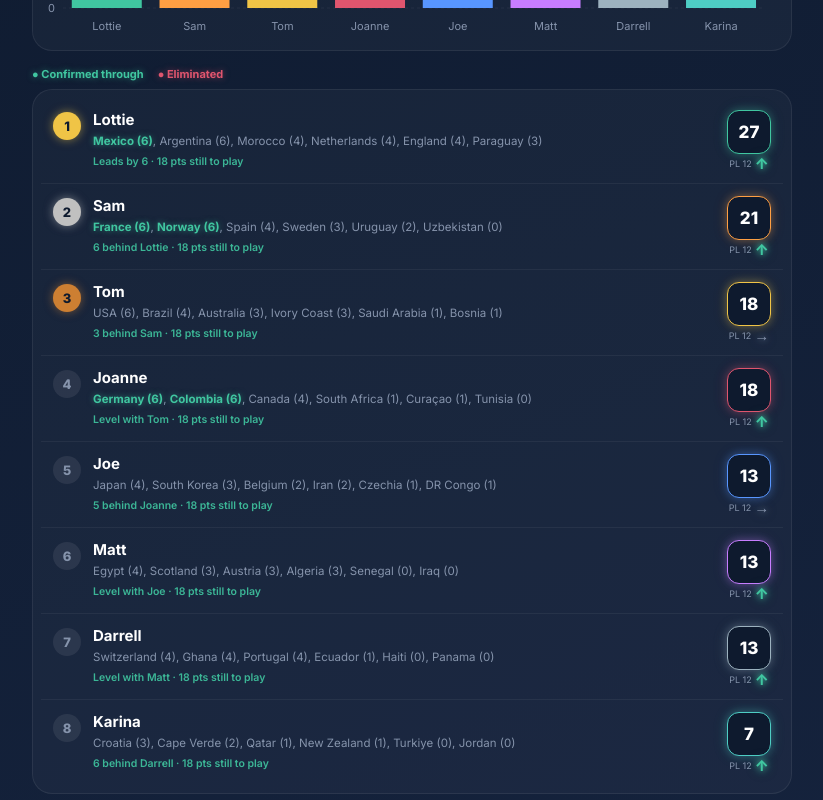
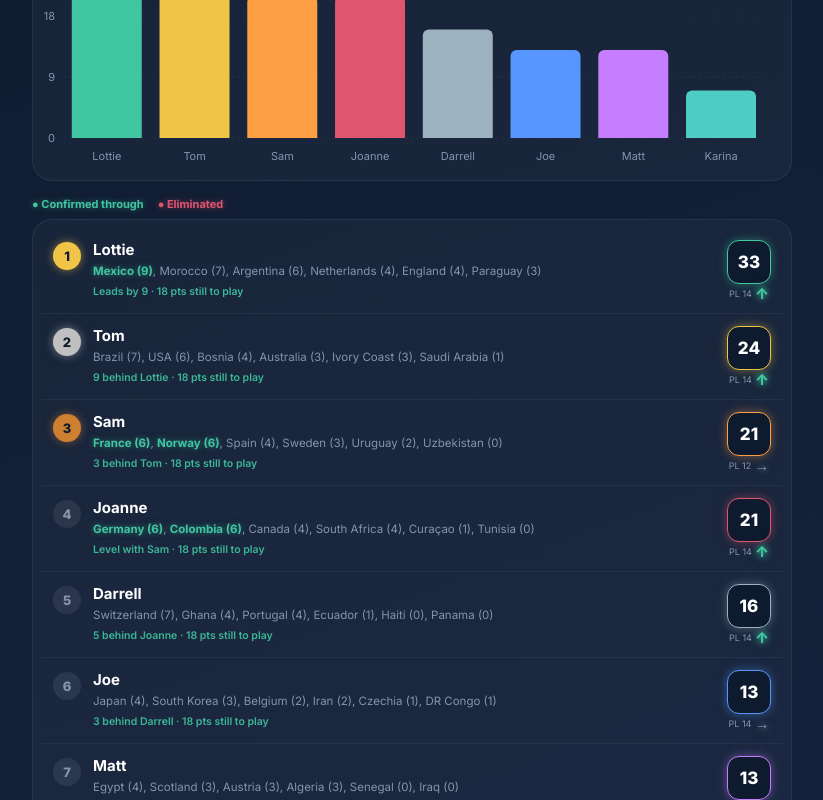
Before and after one commit to PortsDayOne/worldcup-sweepstake, a React (Vite) app in the folder sweepstake-site/: page / in a window 1280 px wide. Shown: the part 460-1260 px from the top of the page, without its empty margins (228-1051 px from the left). Built offline with nearby package versions, Linux system fonts and the light colour scheme.

Commit message:
Update data.js

```diff
--- a/sweepstake-site/src/data.js
+++ b/sweepstake-site/src/data.js
@@ -1,15 +1,15 @@
 // AUTO-GENERATED by update_scores.py — do not edit manually
-export const LAST_UPDATED = "24 June 2026 · after 50 matches";
+export const LAST_UPDATED = "24 June 2026 · after 56 matches";
 
 export const PLAYERS = [
-  { name: "Lottie", color: "#40C6A0", total: 27, played: 12, teams: "Mexico (6), Argentina (6), Morocco (4), Netherlands (4), England (4), Paraguay (3)" },
+  { name: "Lottie", color: "#40C6A0", total: 33, played: 14, teams: "Mexico (9), Morocco (7), Argentina (6), Netherlands (4), England (4), Paraguay (3)" },
+  { name: "Tom", color: "#F0C446", total: 24, played: 14, teams: "Brazil (7), USA (6), Bosnia (4), Australia (3), Ivory Coast (3), Saudi Arabia (1)" },
   { name: "Sam", color: "#FF9F43", total: 21, played: 12, teams: "France (6), Norway (6), Spain (4), Sweden (3), Uruguay (2), Uzbekistan (0)" },
-  { name: "Tom", color: "#F0C446", total: 18, played: 12, teams: "USA (6), Brazil (4), Australia (3), Ivory Coast (3), Saudi Arabia (1), Bosnia (1)" },
-  { name: "Joanne", color: "#E0556E", total: 18, played: 12, teams: "Germany (6), Colombia (6), Canada (4), South Africa (1), Curaçao (1), Tunisia (0)" },
-  { name: "Joe", color: "#5896FF", total: 13, played: 12, teams: "Japan (4), South Korea (3), Belgium (2), Iran (2), Czechia (1), DR Congo (1)" },
-  { name: "Matt", color: "#C77DFF", total: 13, played: 12, teams: "Egypt (4), Scotland (3), Austria (3), Algeria (3), Senegal (0), Iraq (0)" },
-  { name: "Darrell", color: "#9DB2BF", total: 13, played: 12, teams: "Switzerland (4), Ghana (4), Portugal (4), Ecuador (1), Haiti (0), Panama (0)" },
-  { name: "Karina", color: "#4ECDC4", total: 7, played: 12, teams: "Croatia (3), Cape Verde (2), Qatar (1), New Zealand (1), Turkiye (0), Jordan (0)" }
+  { name: "Joanne", color: "#E0556E", total: 21, played: 14, teams: "Germany (6), Colombia (6), Canada (4), South Africa (4), Curaçao (1), Tunisia (0)" },
+  { name: "Darrell", color: "#9DB2BF", total: 16, played: 14, teams: "Switzerland (7), Ghana (4), Portugal (4), Ecuador (1), Haiti (0), Panama (0)" },
+  { name: "Joe", color: "#5896FF", total: 13, played: 14, teams: "Japan (4), South Korea (3), Belgium (2), Iran (2), Czechia (1), DR Congo (1)" },
+  { name: "Matt", color: "#C77DFF", total: 13, played: 13, teams: "Egypt (4), Scotland (3), Austria (3), Algeria (3), Senegal (0), Iraq (0)" },
+  { name: "Karina", color: "#4ECDC4", total: 7, played: 13, teams: "Croatia (3), Cape Verde (2), Qatar (1), New Zealand (1), Turkiye (0), Jordan (0)" }
 ];
 
 export const PROGRESSION = [
@@ -26,12 +26,13 @@ export const PROGRESSION = [
   { day: "20 Jun", Lottie: 23, Tom: 17, Sam: 11, Joanne: 14, Joe: 7, Darrell: 8, Matt: 7, Karina: 2 },
   { day: "21 Jun", Lottie: 23, Tom: 18, Sam: 15, Joanne: 15, Joe: 13, Darrell: 9, Matt: 7, Karina: 4 },
   { day: "22 Jun", Lottie: 26, Tom: 18, Sam: 15, Joanne: 15, Joe: 13, Darrell: 9, Matt: 10, Karina: 4 },
-  { day: "23 Jun", Lottie: 27, Tom: 18, Sam: 21, Joanne: 18, Joe: 13, Darrell: 13, Matt: 13, Karina: 7 }
+  { day: "23 Jun", Lottie: 27, Tom: 18, Sam: 21, Joanne: 18, Joe: 13, Darrell: 13, Matt: 13, Karina: 7 },
+  { day: "24 Jun", Lottie: 33, Tom: 24, Sam: 21, Joanne: 21, Joe: 13, Darrell: 16, Matt: 13, Karina: 7 }
 ];
 
 export const RECENT = [
-  { a: "Portugal", ga: 5, gb: 0, b: "Uzbekistan" },
-  { a: "Colombia", ga: 1, gb: 0, b: "Congo DR" },
-  { a: "Croatia", ga: 1, gb: 0, b: "Panama" },
-  { a: "England", ga: 0, gb: 0, b: "Ghana" }
+  { a: "Morocco", ga: 4, gb: 2, b: "Haiti" },
+  { a: "Brazil", ga: 3, gb: 0, b: "Scotland" },
+  { a: "Switzerland", ga: 2, gb: 1, b: "Canada" },
+  { a: "Mexico", ga: 3, gb: 0, b: "Czechia" }
 ];
```
